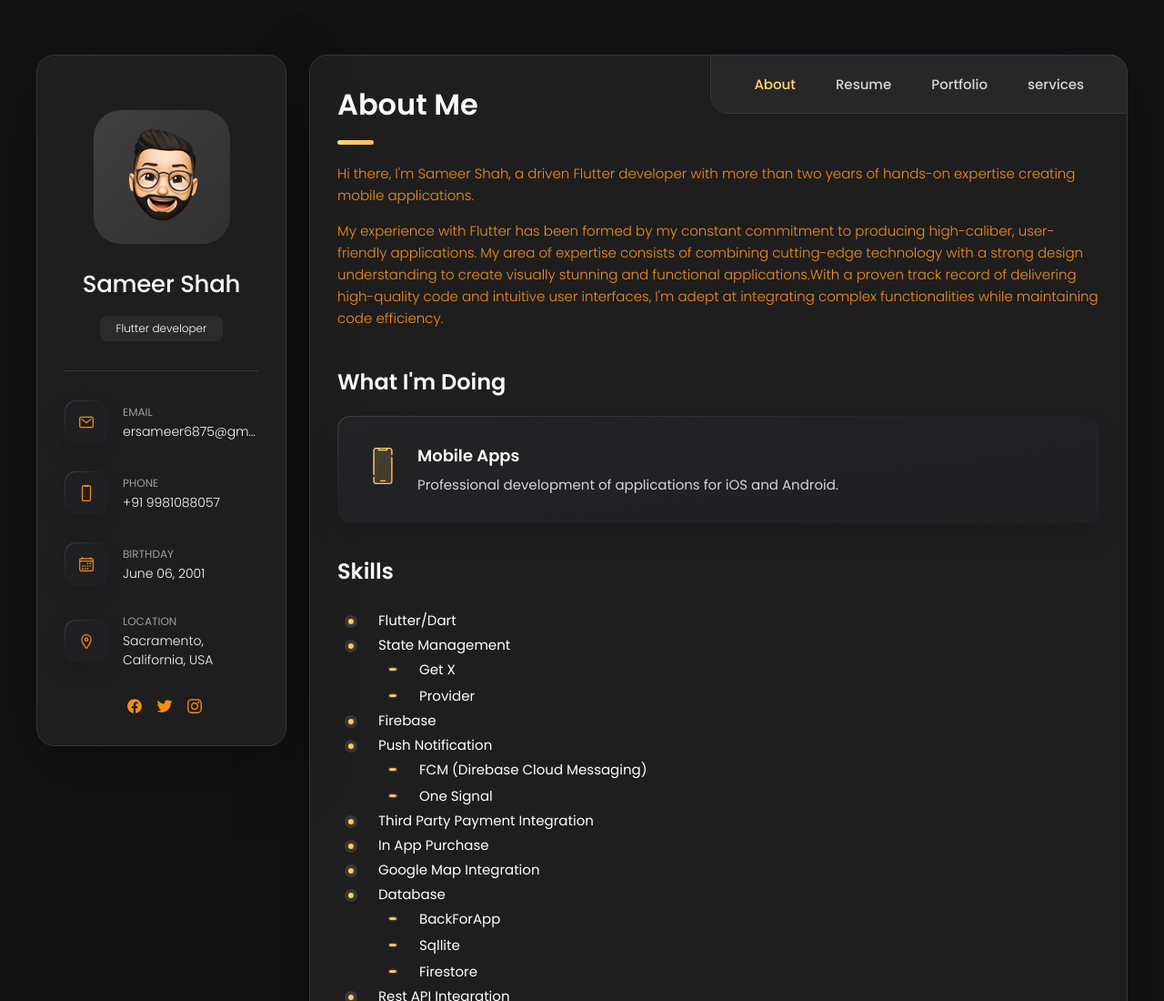
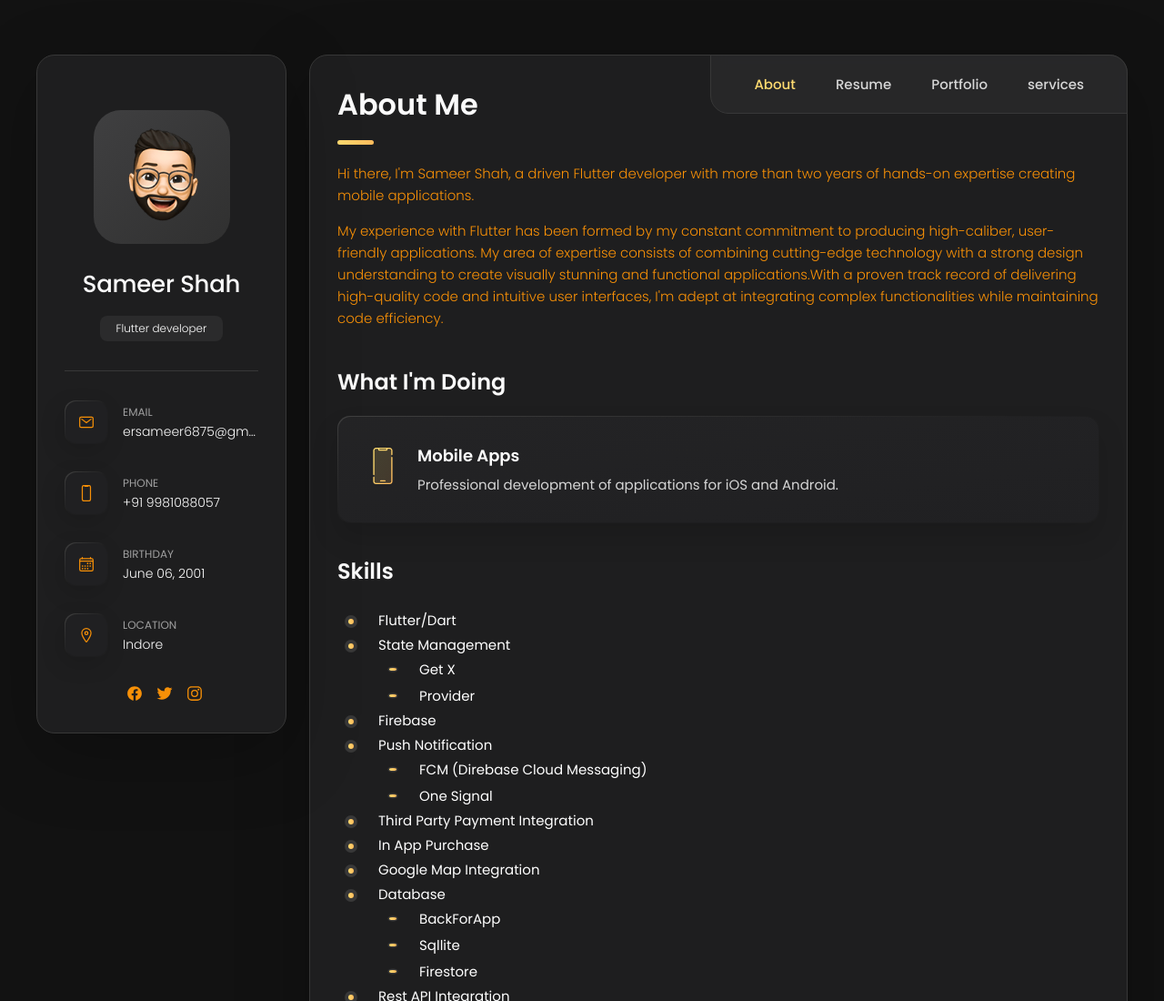
Before and after one commit to sameer6875/portfolionew, a plain HTML site: page index.html in a window 1280 px wide. Shown: the top 1100 px of the page at 91% size. Drawn offline with nearby package versions, Linux system fonts and the light colour scheme.

Commit message:
Update index.html
ok

```diff
--- a/index.html
+++ b/index.html
@@ -116,7 +116,7 @@
             <div class="contact-info">
               <p class="contact-title">Location</p>
 
-              <address>Sacramento, California, USA</address>
+              <address>Indore</address>
             </div>
 
           </li>
```
